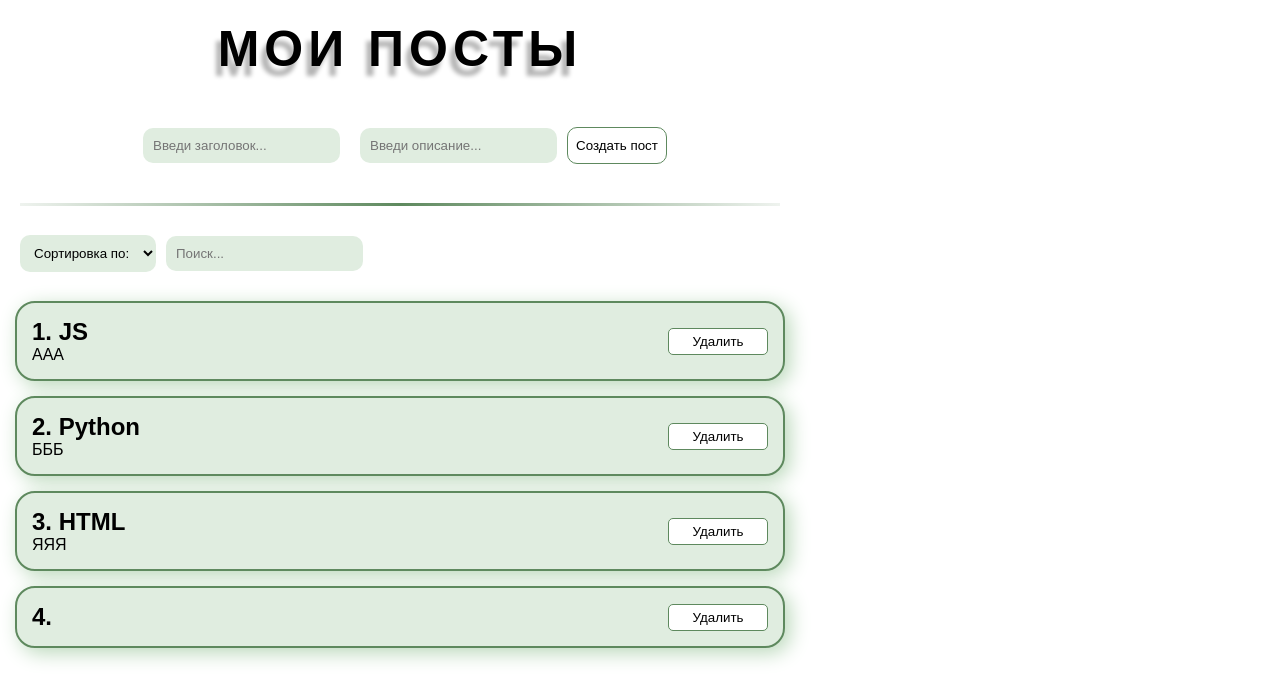
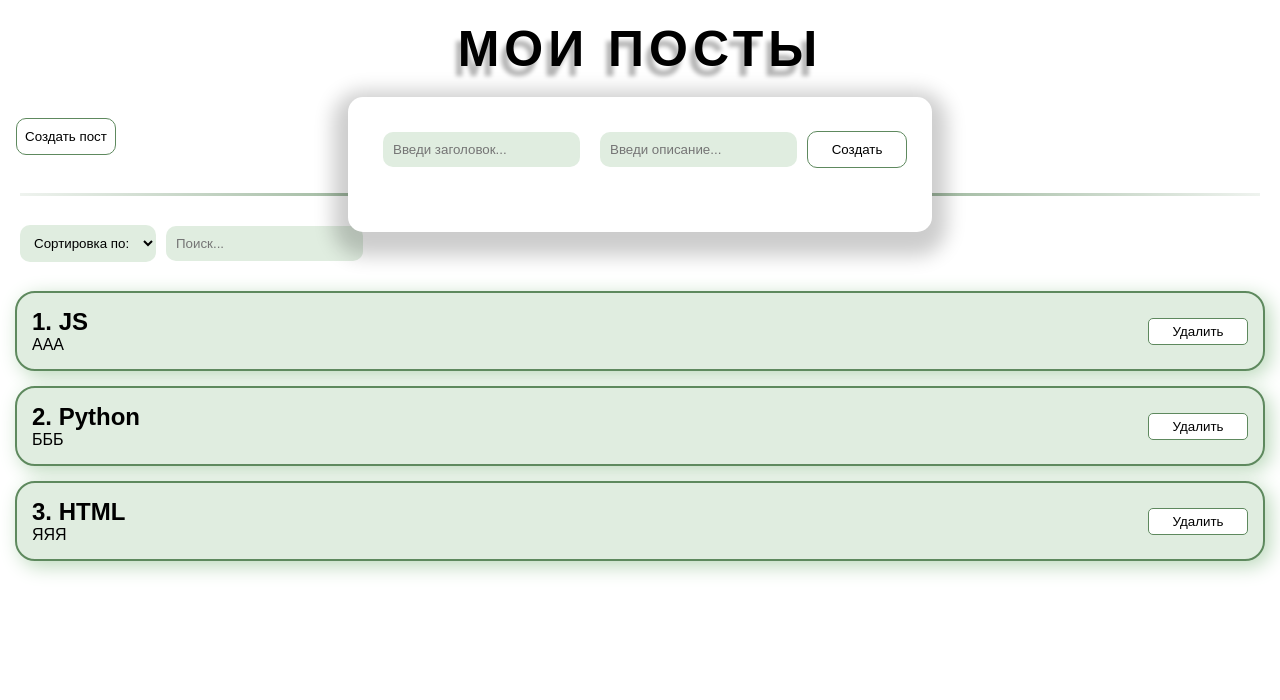
Before and after one commit to innsomnia/reactUlbi, a React (Create React App) app: page / in a window 1280 px wide. Both pictures are taken after a click on the button "Создать пост". Shown: the top 700 px of the page. Built offline with nearby package versions, Linux system fonts and the light colour scheme.

Commit message:
Добавление модалки + стили

```diff
--- a/src/App.module.scss
+++ b/src/App.module.scss
@@ -35,7 +35,8 @@
     background: linear-gradient(to right, rgb(94, 137, 94, 0.1), rgb(94, 137, 94), rgb(94, 137, 94, 0.1));
     height: 3px;
   }
-  width: 800px;
+  width: 100%;
+  height: 100%;
 }
 
 .searchContainer {
@@ -45,3 +46,21 @@
 
   align-items: center;
 }
+
+.createBtn {
+  height: 37px;
+  border: 1px solid rgb(94, 137, 94);
+  border-radius: 10px;
+  width: 100px;
+  cursor: pointer;
+  background-color: rgb(255, 255, 255);
+  transition: all 0.1s ease-in-out;
+  margin-left: 16px;
+
+  &:hover {
+    background-color: rgb(94, 137, 94);
+    color: white;
+    border: 1px solid rgb(34, 55, 34);
+    box-shadow: 3px 3px 10px rgb(34, 55, 34);
+  }
+}
--- a/src/App.tsx
+++ b/src/App.tsx
@@ -2,6 +2,7 @@ import { useCallback, useState } from 'react'
 import { createContext } from 'react'
 import styles from './App.module.scss'
 import { Post } from './typeModules/modules'
+import { MyModal } from './UI/Modal/Modal'
 import { PostFilter } from './UI/PostFilter/PostFilter'
 import { PostForm } from './UI/PostForm/PostForm'
 import { PostList } from './UI/PostList/PostList'
@@ -22,13 +23,16 @@ export const App = () => {
   ])
   const [selectedSort, setSelectedSort] = useState('')
   const [searchPosts, setSearchPosts] = useState(posts)
+  const [modal, setModal] = useState(false)
 
   const addNewPost = useCallback((newPost: Post) => {
     setPosts((prev) => [...prev, newPost])
     setSearchPosts((prev) => [...prev, newPost])
+    setModal(false)
   }, [])
 
   const removePost = useCallback((id: number) => {
+    setSearchPosts((prevPosts) => prevPosts.filter((post) => post.id !== id))
     setPosts((prevPosts) => prevPosts.filter((post) => post.id !== id))
   }, [])
 
@@ -50,7 +54,17 @@ export const App = () => {
 
   return (
     <div className={styles.appContainer}>
-      <PostForm addNewPost={addNewPost} />
+      <h1>Мои посты</h1>
+      <button className={styles.createBtn} onClick={() => setModal(true)}>
+        Создать пост
+      </button>
+      {modal ? (
+        <MyModal>
+          <PostForm addNewPost={addNewPost} />
+        </MyModal>
+      ) : (
+        ''
+      )}
       <hr className={styles.line} />
       <PostFilter selectedSort={selectedSort} sortPosts={sortPosts} onSearch={onSearch} />
       <ContextForPosts.Provider value={{ removePost }}>
--- /dev/null
+++ b/src/UI/Modal/Modal.module.scss
@@ -0,0 +1,27 @@
+// .modalBackground {
+//   top: 0;
+//   left: 0;
+//   right: 0;
+//   bottom: 0;
+
+//   background-color: rgb(94, 137, 94, 0.4);
+// }
+
+.modalContent {
+  padding: 25px;
+  background-color: white;
+  border-radius: 15px;
+  min-width: 300px;
+  position: absolute;
+  box-shadow: 0px 9px 19px 15px rgba(0, 0, 0, 0.2);
+  display: flex;
+  justify-content: center;
+  align-items: center;
+  margin: 20px;
+}
+
+.modalBackground.active {
+  display: flex;
+  justify-content: center;
+  align-items: center;
+}
--- /dev/null
+++ b/src/UI/Modal/Modal.tsx
@@ -0,0 +1,15 @@
+import { ReactNode } from 'react'
+import styles from './Modal.module.scss'
+
+interface childrenType {
+  children: ReactNode
+}
+
+export const MyModal = ({ children }: childrenType) => {
+  const modalStyles = `${styles.modalBackground} ${styles.active}`
+  return (
+    <div className={modalStyles}>
+      <div className={styles.modalContent}>{children}</div>)
+    </div>
+  )
+}
--- a/src/UI/PostForm/PostForm.tsx
+++ b/src/UI/PostForm/PostForm.tsx
@@ -30,23 +30,12 @@ export const PostForm = memo(({ addNewPost }: PostFormProps) => {
 
   return (
     <div>
-      <h1>Мои посты</h1>
       <form className={styles.formInputs}>
-        <MyInput
-          value={postTitle}
-          onChange={handleTitleChange}
-          type='text'
-          placeholder='Введи заголовок...'
-        />
+        <MyInput value={postTitle} onChange={handleTitleChange} type='text' placeholder='Введи заголовок...' />
 
-        <MyInput
-          value={postBody}
-          onChange={handleBodyChange}
-          type='text'
-          placeholder='Введи описание...'
-        />
+        <MyInput value={postBody} onChange={handleBodyChange} type='text' placeholder='Введи описание...' />
         <button onClick={handlePostCreation} className={styles.createBtn}>
-          Создать пост
+          Создать
         </button>
       </form>
     </div>
--- a/src/UI/PostList/PostList.tsx
+++ b/src/UI/PostList/PostList.tsx
@@ -7,12 +7,11 @@ interface PostListProps {
 }
 
 export const PostList = memo((props: PostListProps) => {
+  console.log(props, 'пропсы в постлисте')
   return (
     <div>
       {props.posts.length > 0 ? (
-        props.posts.map((post, index) => (
-          <PostItem idNumber={index + 1} key={post.id} post={post} />
-        ))
+        props.posts.map((post, index) => <PostItem idNumber={index + 1} key={post.id} post={post} />)
       ) : (
         <h3>Постов не найдено</h3>
       )}
```
